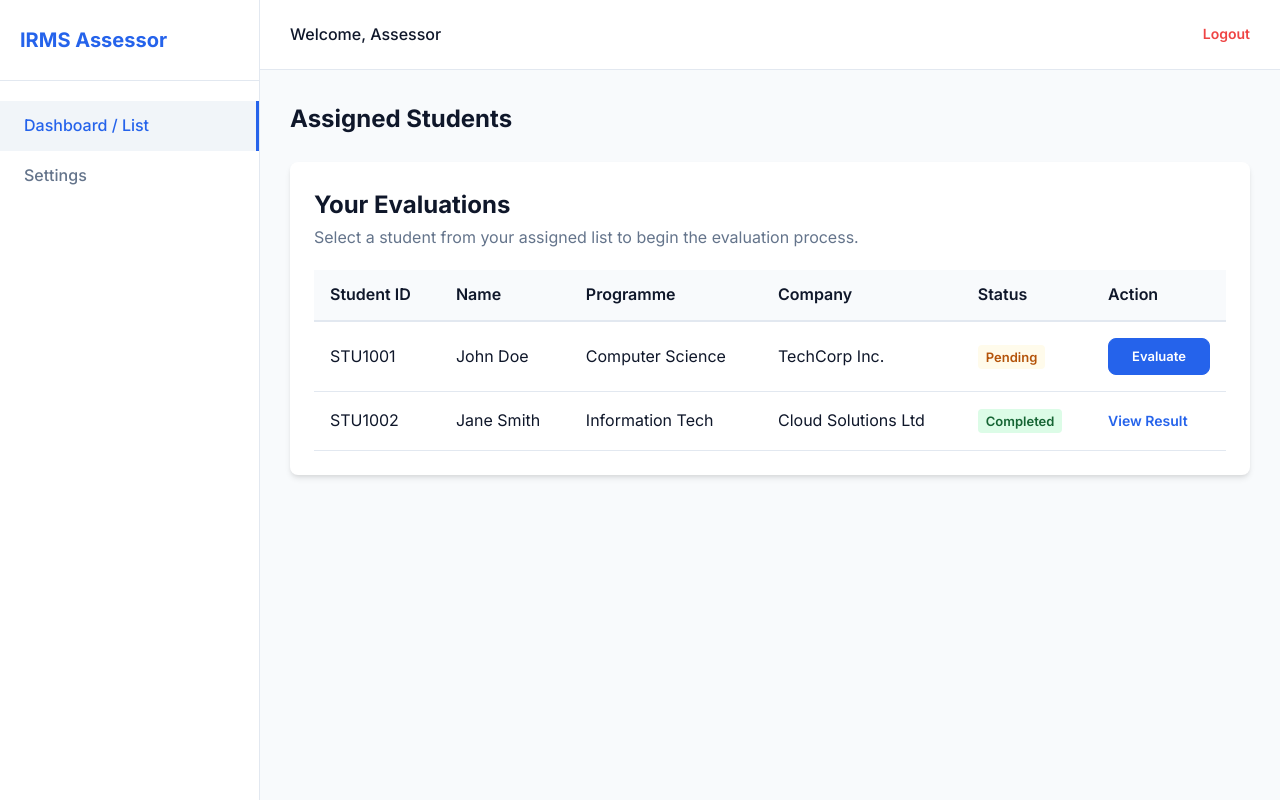
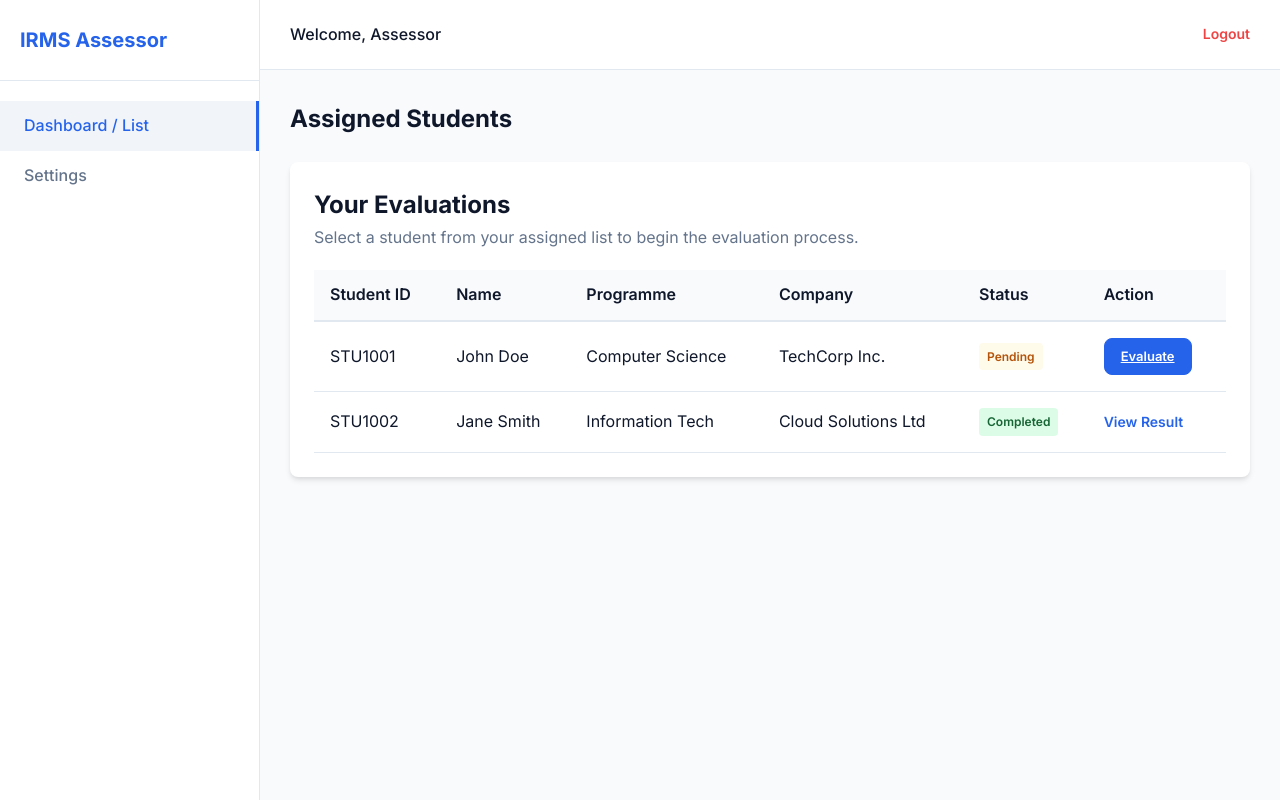
Before and after one commit to kangwei1324/COMP1044_CW_G40, a PHP site: page /assessor/dashboard.php in a window 1280 px wide. Run offline with PHP 8.4, Linux system fonts and the light colour scheme; a user stored in the database is signed in.

Commit message:
Extracted table styling. Closes #7

```diff
--- a/assessor/dashboard.php
+++ b/assessor/dashboard.php
@@ -30,41 +30,41 @@
                     <h2>Your Evaluations</h2>
                     <p style="color: var(--text-muted); margin-bottom: 20px;">Select a student from your assigned list to begin the evaluation process.</p>
 
-                    <div style="overflow-x: auto;">
-                        <table style="width: 100%; border-collapse: collapse; min-width: 600px;">
+                    <div class="table-responsive">
+                        <table class="irms-table">
                             <thead>
-                                <tr style="background-color: #f8fafc; border-bottom: 2px solid #e2e8f0; text-align: left;">
-                                    <th style="padding: 12px 16px; font-weight: 600;">Student ID</th>
-                                    <th style="padding: 12px 16px; font-weight: 600;">Name</th>
-                                    <th style="padding: 12px 16px; font-weight: 600;">Programme</th>
-                                    <th style="padding: 12px 16px; font-weight: 600;">Company</th>
-                                    <th style="padding: 12px 16px; font-weight: 600;">Status</th>
-                                    <th style="padding: 12px 16px; font-weight: 600;">Action</th>
+                                <tr class="table-header-row">
+                                    <th class="table-header-cell">Student ID</th>
+                                    <th class="table-header-cell">Name</th>
+                                    <th class="table-header-cell">Programme</th>
+                                    <th class="table-header-cell">Company</th>
+                                    <th class="table-header-cell">Status</th>
+                                    <th class="table-header-cell">Action</th>
                                 </tr>
                             </thead>
                             <tbody>
-                                <tr style="border-bottom: 1px solid #e2e8f0;">
-                                    <td style="padding: 16px;">STU1001</td>
-                                    <td style="padding: 16px;">John Doe</td>
-                                    <td style="padding: 16px;">Computer Science</td>
-                                    <td style="padding: 16px;">TechCorp Inc.</td>
-                                    <td style="padding: 16px;">
-                                        <span style="background-color: #fffbeb; color: #b45309; padding: 4px 8px; border-radius: 4px; font-size: 13px; font-weight: 600;">Pending</span>
+                                <tr class="table-body-row">
+                                    <td class="table-cell">STU1001</td>
+                                    <td class="table-cell">John Doe</td>
+                                    <td class="table-cell">Computer Science</td>
+                                    <td class="table-cell">TechCorp Inc.</td>
+                                    <td class="table-cell">
+                                        <span class="badge badge-warning">Pending</span>
                                     </td>
-                                    <td style="padding: 16px;">
-                                        <a href="evaluate.html?student_id=STU1001" class="btn btn-primary" style="padding: 8px 16px; display:inline-block; text-decoration:none; font-size: 13px;">Evaluate</a>
+                                    <td class="table-cell">
+                                        <a href="evaluate.php?student_id=STU1001" class="btn btn-primary" style="padding: 8px 16px; width: auto; font-size: 13px;">Evaluate</a>
                                     </td>
                                 </tr>
-                                <tr style="border-bottom: 1px solid #e2e8f0;">
-                                    <td style="padding: 16px;">STU1002</td>
-                                    <td style="padding: 16px;">Jane Smith</td>
-                                    <td style="padding: 16px;">Information Tech</td>
-                                    <td style="padding: 16px;">Cloud Solutions Ltd</td>
-                                    <td style="padding: 16px;">
-                                        <span style="background-color: #dcfce7; color: #166534; padding: 4px 8px; border-radius: 4px; font-size: 13px; font-weight: 600;">Completed</span>
+                                <tr class="table-body-row">
+                                    <td class="table-cell">STU1002</td>
+                                    <td class="table-cell">Jane Smith</td>
+                                    <td class="table-cell">Information Tech</td>
+                                    <td class="table-cell">Cloud Solutions Ltd</td>
+                                    <td class="table-cell">
+                                        <span class="badge badge-success">Completed</span>
                                     </td>
-                                    <td style="padding: 16px;">
-                                        <a href="view_result.html?student_id=STU1002" style="color: var(--primary-color); text-decoration: none; font-weight: 600; font-size: 14px;">View Result</a>
+                                    <td class="table-cell">
+                                        <a href="view_result.php?student_id=STU1002" class="action-edit" style="font-weight: 600; font-size: 14px;">View Result</a>
                                     </td>
                                 </tr>
                             </tbody>
--- a/assets/css/style.css
+++ b/assets/css/style.css
@@ -248,3 +248,76 @@ body {
   padding: 24px;
   margin-bottom: 24px;
 }
+
+
+/* Table Component CSS */
+.table-responsive { overflow-x: auto; }
+
+.irms-table {
+  width: 100%;
+  border-collapse: collapse;
+  min-width: 600px;
+}
+
+.table-header-row {
+  background-color: #f8fafc;
+  border-bottom: 2px solid #e2e8f0;
+  text-align: left;
+}
+
+.table-header-cell { padding: 12px 16px; font-weight: 600; }
+
+.table-body-row { border-bottom: 1px solid #e2e8f0; }
+
+.table-cell { padding: 16px; }
+
+.table-cell-muted {
+  padding: 16px;
+  color: var(--text-muted);
+}
+
+.table-cell-medium {
+  padding: 16px;
+  font-weight: 500;
+}
+
+.table-actions-cell {
+  padding: 16px;
+  text-align: right;
+}
+
+.action-edit {
+  color: var(--primary-color);
+  margin-right: 12px;
+  text-decoration: none;
+  font-size: 14px;
+  font-weight: 500;
+}
+
+.action-revoke {
+  color: var(--danger-color);
+  text-decoration: none;
+  font-size: 14px;
+  font-weight: 500;
+}
+.text-right { text-align: right; }
+
+/* Badge Component */
+.badge {
+  padding: 4px 8px;
+  border-radius: 4px;
+  font-size: 12px;
+  font-weight: 600;
+  display: inline-block;
+}
+.badge-muted { background-color: #f1f5f9; color: #475569; }
+.badge-success { background-color: #dcfce7; color: #166534; }
+
+/* Text Utilities */
+.subtitle {
+  color: var(--text-muted);
+  font-size: 13px;
+  font-weight: normal;
+}
+.font-14 { font-size: 14px; }
+.badge-warning { background-color: #fffbeb; color: #b45309; }
```
Also changed, not shown: admin/assessors.php (+30 -14 lines), admin/internships.php (+28 -28 lines), admin/programmes.php (+18 -18 lines), admin/students.php (+14 -14 lines).
